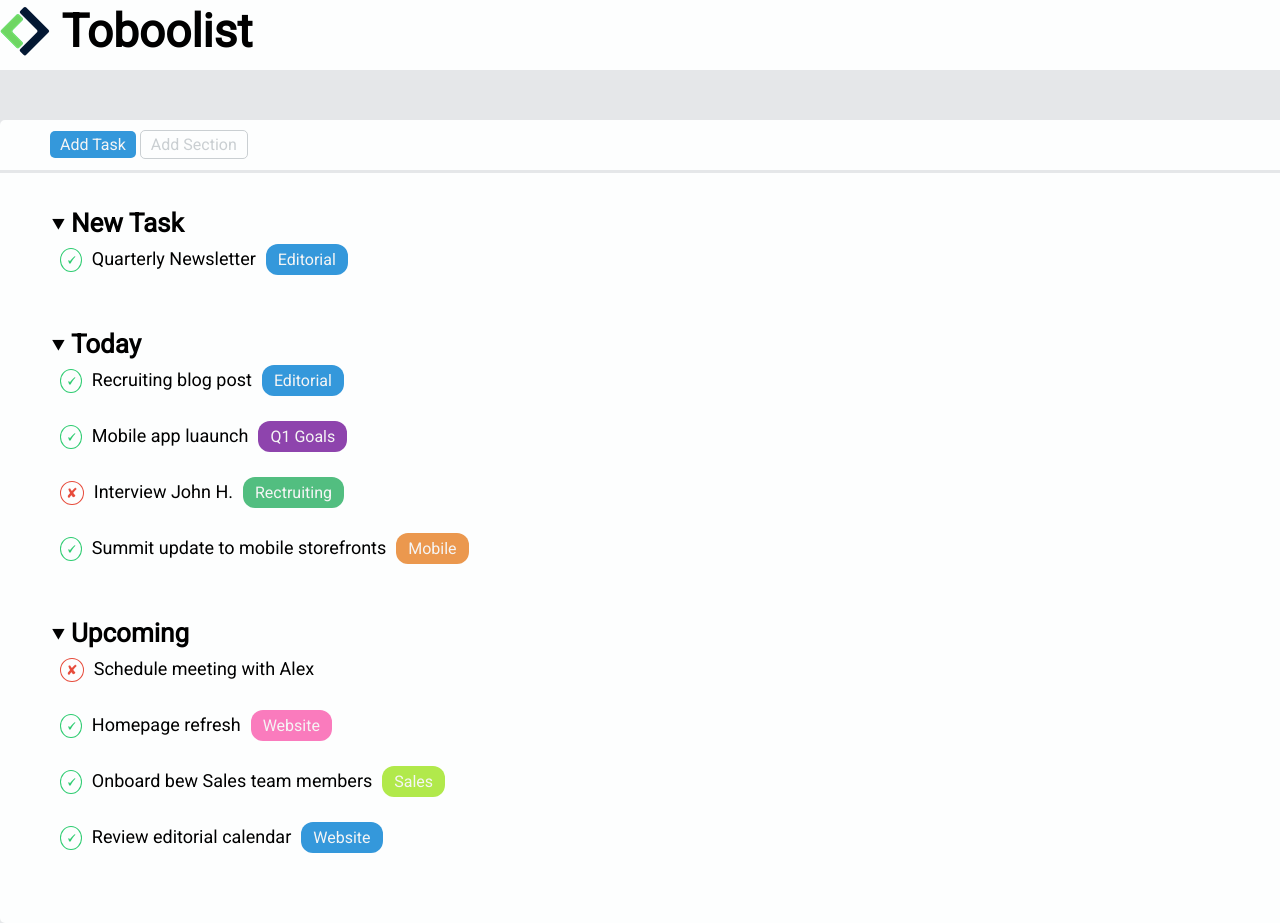
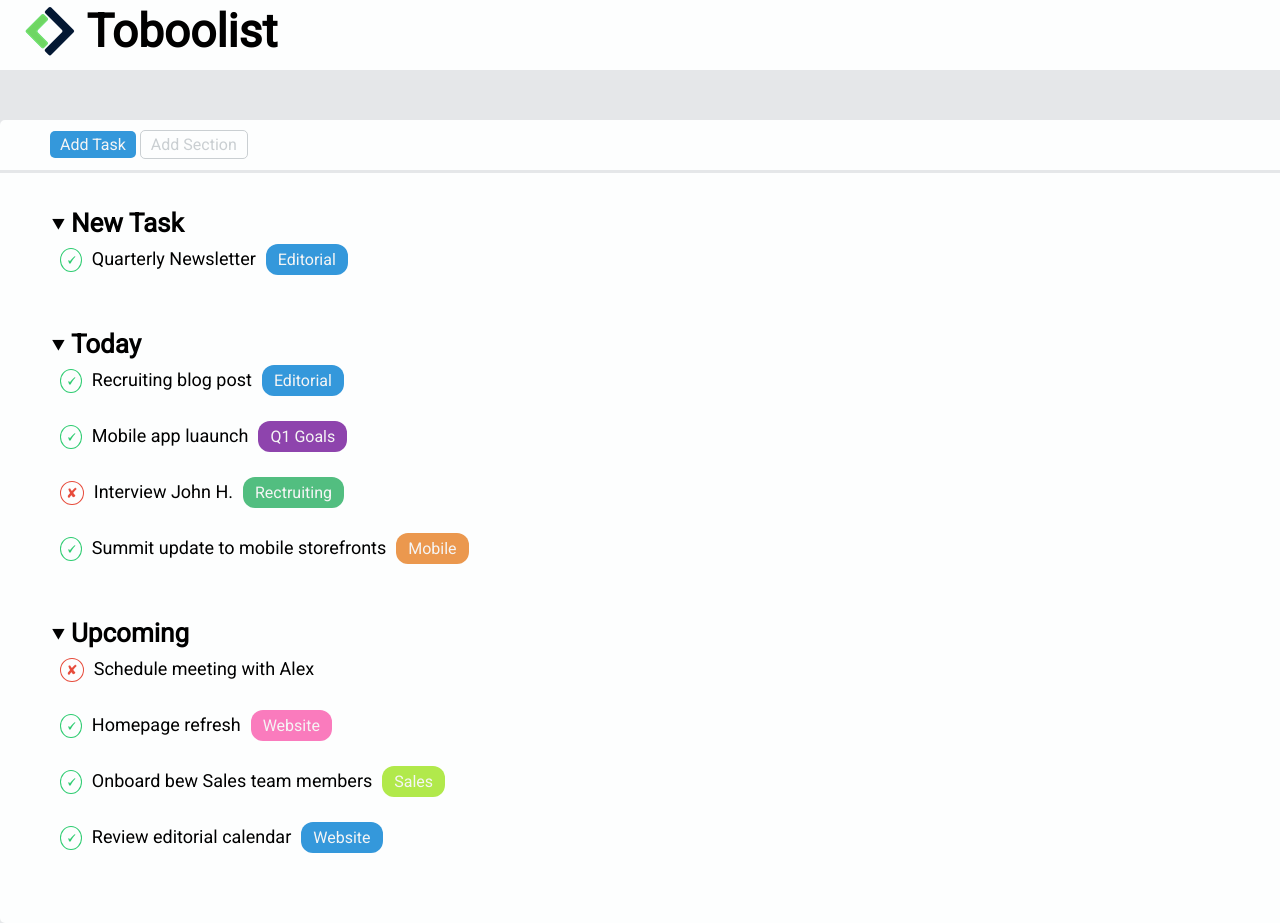
Before and after one commit to floriano-delishaj/html-css-toboolist, a plain HTML site: page index.html in a window 1280 px wide. Shown: the top 923 px of the page. Drawn offline with Linux system fonts and the light colour scheme.

Commit message:
css ultimato

```diff
--- a/css/style.css
+++ b/css/style.css
@@ -31,6 +31,10 @@ header {
 
 .logo, .title-logo {
     vertical-align: middle;
+}
+
+.logo {
+    padding-left: 25px;
 }
 
 nav {
```
